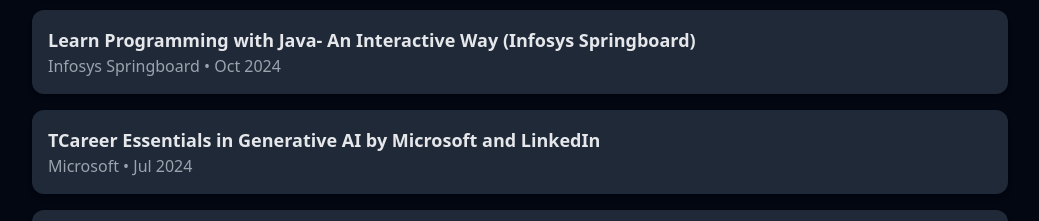
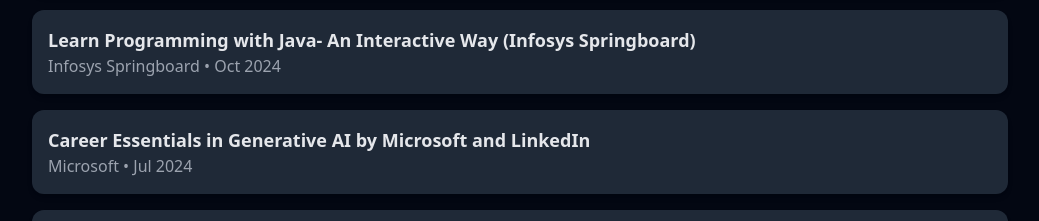
Before and after one commit to MALLIKHARJUNCH-02/Mallikharjun-Reddy-Portfolio, a React (Vite) app: page / in a window 1280 px wide. Shown: the part 2660-2881 px from the top of the page, without its empty margins (120-1159 px from the left). Built offline with nearby package versions, Linux system fonts and the light colour scheme.

Commit message:
Updated Resume and Contact Nav

```diff
--- a/src/components/Footer.jsx
+++ b/src/components/Footer.jsx
@@ -1,5 +1,5 @@
 import React from "react";
-
+import siteData from "../data/site";
 export default function Footer() {
   return (
     <footer className="bg-gray-100 py-8 text-center text-gray-600 mt-20">
@@ -13,7 +13,7 @@
         <a href="https://www.linkedin.com/in/mallikharjun-reddy-chilukuri-754b92241" target="_blank" rel="noreferrer" className="hover:text-indigo-600">
           LinkedIn
         </a>
-        <a href="mkreddychilukuri075@gmail.com" className="hover:text-indigo-600">
+        <a href={`mailto:${siteData.contact.email}`} className="hover:text-indigo-600">
           Email
         </a>
       </div>
--- a/src/data/site.js
+++ b/src/data/site.js
@@ -63,7 +63,7 @@
       year: "Oct 2024"
     },
     {
-      title: "TCareer Essentials in Generative AI by Microsoft and LinkedIn",
+      title: "Career Essentials in Generative AI by Microsoft and LinkedIn",
       issuer: "Microsoft ",
       year: "Jul 2024"
     },
```
Also changed, not shown: 1 other file (tests, documents, lock files or other folders).
